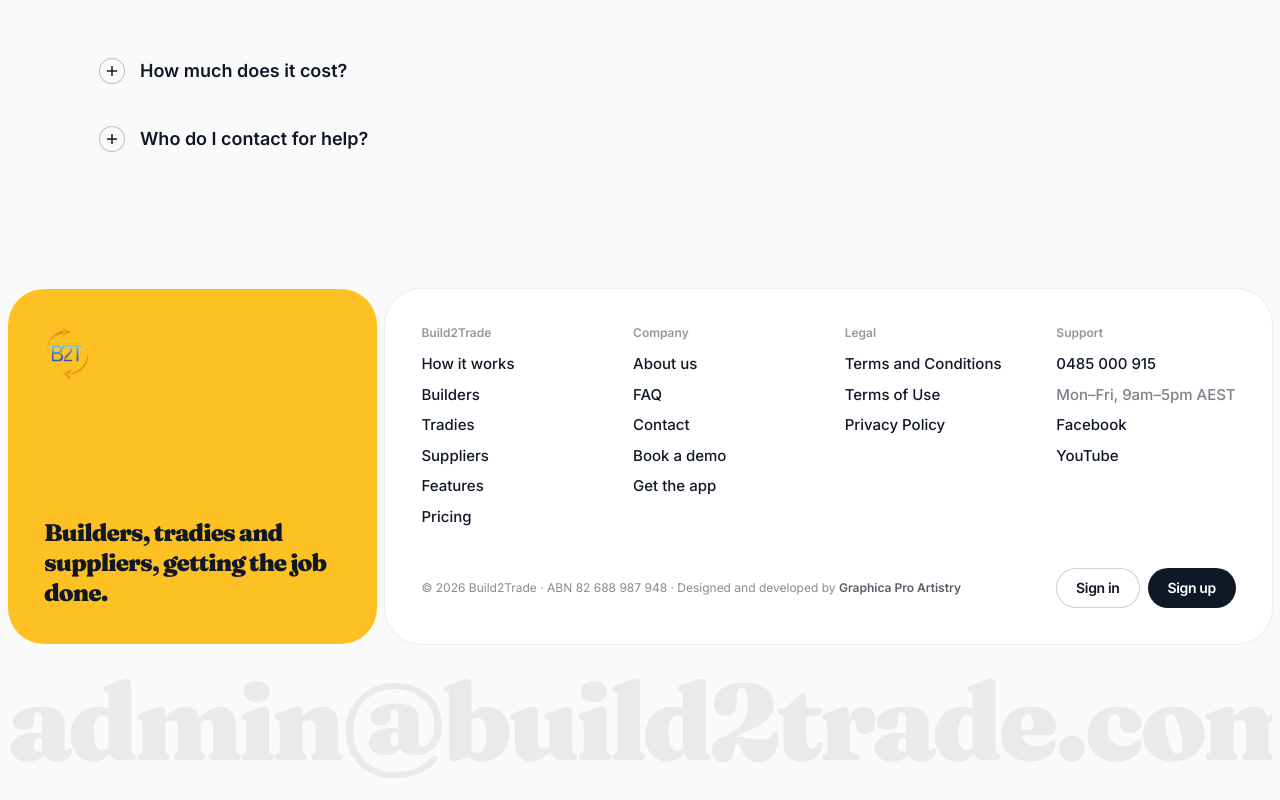
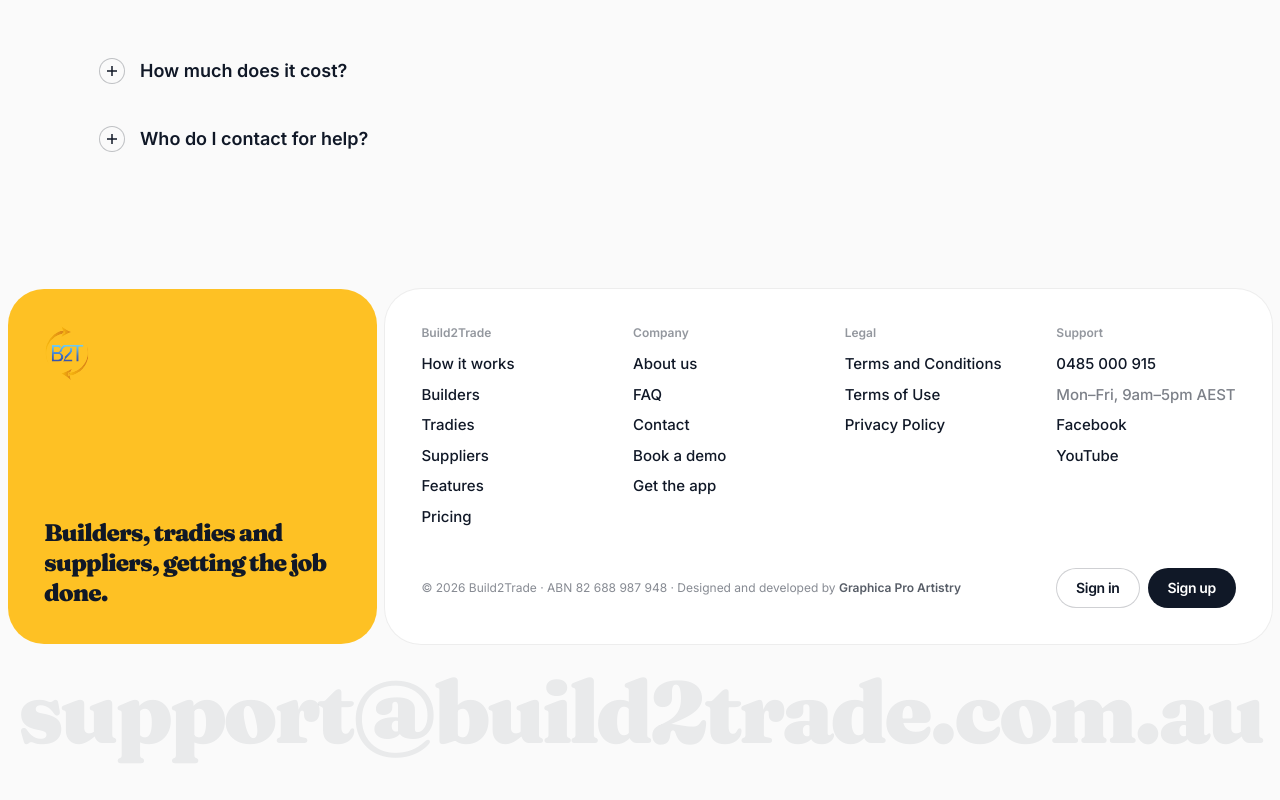
Before and after one commit to Graphicaproartistry/Build-2-Trade-Website-Nov-2026, a Next.js app: page /faq in a window 1280 px wide. Shown: the part 2252-3052 px from the top of the page. After the commit the page ends 3031 px from the top, so only its background shows below. Built offline with nearby package versions, Linux system fonts and the light colour scheme.

Commit message:
Public contact email is now support@build2trade.com.au; footer email fits on one line
Contact form submissions still go to admin@ (where FormSubmit is activated).

```diff
--- a/src/components/site/footer.tsx
+++ b/src/components/site/footer.tsx
@@ -109,7 +109,7 @@ export function Footer() {
       </div>
       <a
         href={`mailto:${c.email}`}
-        className="font-display text-b2t-navy/[0.07] hover:text-b2t-navy/20 block overflow-hidden py-6 text-center text-[8.4vw] leading-none whitespace-nowrap transition-colors"
+        className="font-display text-b2t-navy/[0.07] hover:text-b2t-navy/20 block overflow-hidden py-6 text-center text-[6.8vw] leading-none whitespace-nowrap transition-colors"
       >
         {c.email}
       </a>
--- a/src/content/site.ts
+++ b/src/content/site.ts
@@ -28,7 +28,7 @@ export const site = {
 
   contact: {
     // From the current website; TODO: confirm support email, phone and hours.
-    email: "admin@build2trade.com.au",
+    email: "support@build2trade.com.au",
     phone: "0485 000 915",
     phoneHref: "tel:0485000915",
     /** International format, used only in search-engine structured data. */
```
Also changed, not shown: public/llms-full.txt, public/llms.txt.
